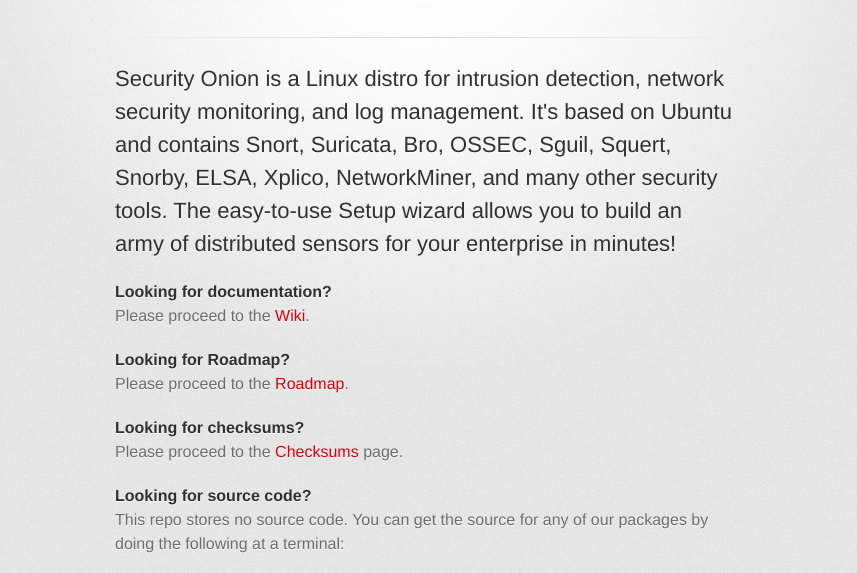
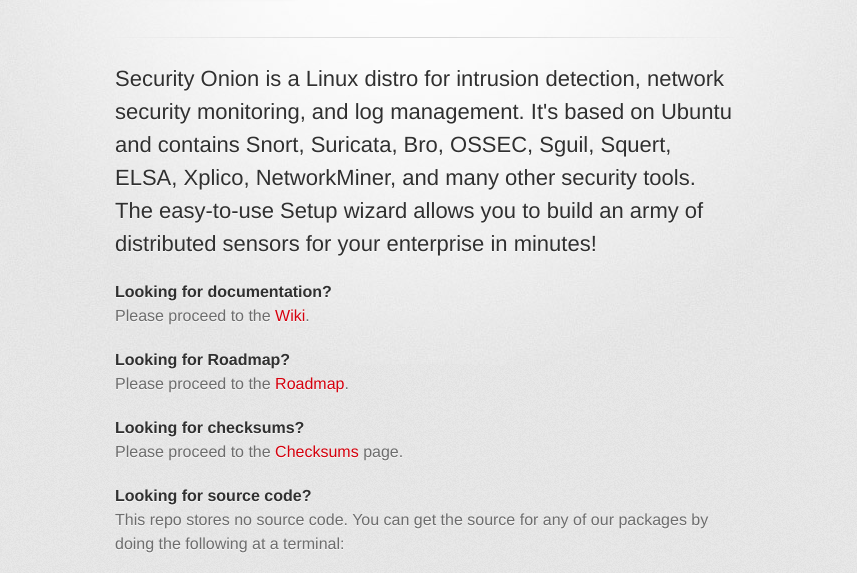
Before and after one commit to Security-Onion-Solutions/security-onion, a plain HTML site: page index.html in a window 1280 px wide. Shown: the part 209-782 px from the top of the page, without its empty margins (215-1072 px from the left). Drawn offline with Linux system fonts and the light colour scheme; a web font is replaced by a local one.

Commit message:
Update index.html

```diff
--- a/index.html
+++ b/index.html
@@ -30,7 +30,7 @@
 
         <section id="main_content">
           <h2>
-<p>Security Onion is a Linux distro for intrusion detection, network security monitoring, and log management. It's based on Ubuntu and contains Snort, Suricata, Bro, OSSEC, Sguil, Squert, Snorby, ELSA, Xplico, NetworkMiner, and many other security tools. The easy-to-use Setup wizard allows you to build an army of distributed sensors for your enterprise in minutes!</p>
+<p>Security Onion is a Linux distro for intrusion detection, network security monitoring, and log management. It's based on Ubuntu and contains Snort, Suricata, Bro, OSSEC, Sguil, Squert, ELSA, Xplico, NetworkMiner, and many other security tools. The easy-to-use Setup wizard allows you to build an army of distributed sensors for your enterprise in minutes!</p>
 
 <h4>
 <a id="looking-for-documentation" class="anchor" href="#looking-for-documentation" aria-hidden="true"><span class="octicon octicon-link"></span></a>Looking for documentation?</h4>
```
